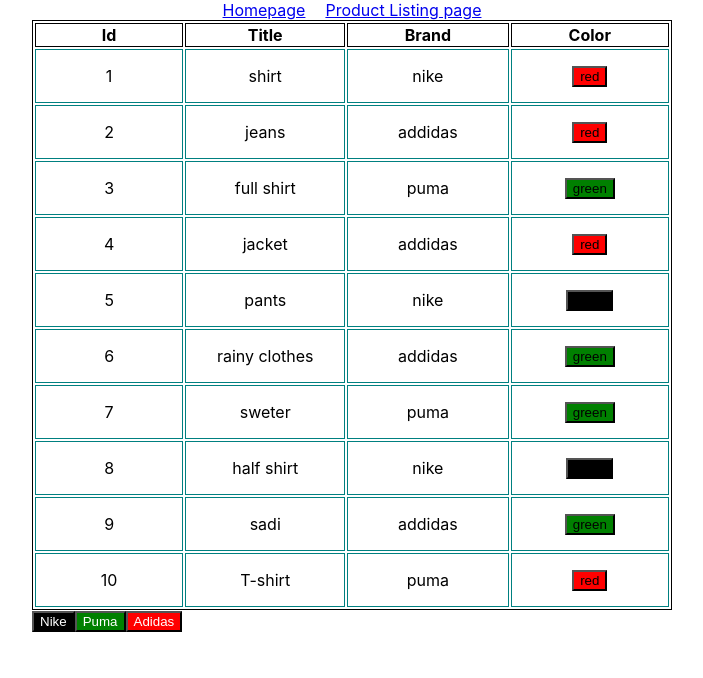
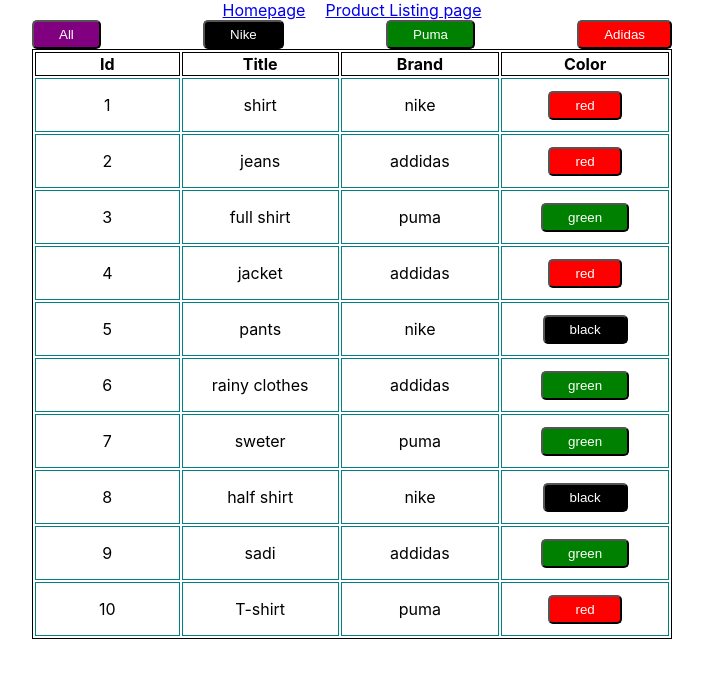
Before and after one commit to ashwanisahu97/honeysys-assigment, a React (Create React App) app: page / in a window 1280 px wide. Shown: the top 678 px of the page, without its empty margins (288-991 px from the left). Built offline with nearby package versions, Linux system fonts and the light colour scheme; data requests are answered from the project's data file.

Commit message:
all button also added

```diff
--- a/src/Pages/Homepage.jsx
+++ b/src/Pages/Homepage.jsx
@@ -2,11 +2,13 @@
 import axios from "axios";
 import { useEffect, useState } from 'react';
 import ProductSimple from '../Components/ProductSimple';
+import { useNavigate } from 'react-router-dom';
 
 
 function Homepage() {
   const [products, setProducts] = useState([])
   const [filterProducts, setFilterProducts] = useState([])
+    const navigate = useNavigate();
   useEffect(() => {
     // alert("first useEffect")
     fetchData()
@@ -33,6 +35,20 @@
   console.log("products", products);
   return (
     <div className={ styles.container}>
+          <div className={ styles.buttonsContainer}>
+    <button onClick={() => {
+      navigate("/")
+    }} className={ styles.all}>All</button>
+    <button onClick={() => {
+      filterData("nike","black")
+    }} className={ styles.blackButton}>Nike</button>
+    <button onClick={() => {
+      filterData("puma","green")
+    }} className={ styles.greenButton}>Puma</button>
+    <button onClick={() => {
+      filterData("addidas","red")
+    }} className={ styles.redButton}>Adidas</button>
+  </div>
       <table>
         <thead>
         <tr>
@@ -51,17 +67,7 @@
           }
           </tbody>
       </table>
-      <div>
-        <button onClick={() => {
-          filterData("nike","black")
-        }} className={ styles.blackButton}>Nike</button>
-        <button onClick={() => {
-          filterData("puma","green")
-        }} className={ styles.greenButton}>Puma</button>
-        <button onClick={() => {
-          filterData("addidas","red")
-        }} className={ styles.redButton}>Adidas</button>
-      </div>
+
     </div>
   );
 }
--- a/src/Styles/Homepage.module.css
+++ b/src/Styles/Homepage.module.css
@@ -13,6 +13,20 @@
     text-align: center;
     overflow: hidden;
   }
+  td>button{
+    padding:5px 25px;
+    border-radius: 5px;
+    color:white;
+  }
+
+  .buttonsContainer{
+    display: flex;
+    justify-content: space-between;
+  }
+  .buttonsContainer>button{
+  padding:5px 25px;
+  border-radius: 5px;
+  }
   .blackButton{
     background-color: black;
     color:white
@@ -25,3 +39,7 @@
     background-color: green;
     color:white
   }
+  .all{
+    background-color: purple;
+    color:white;
+  }
```
